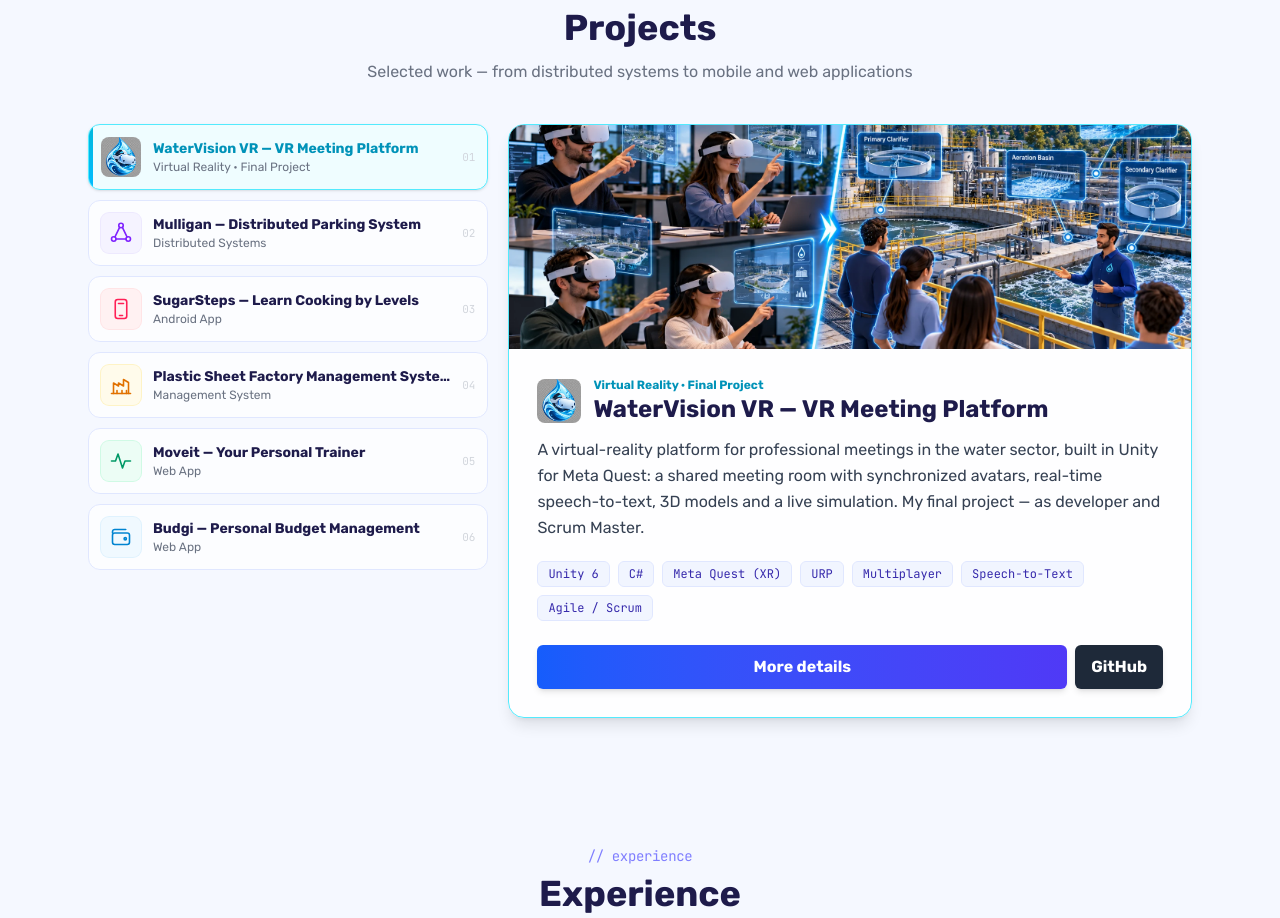
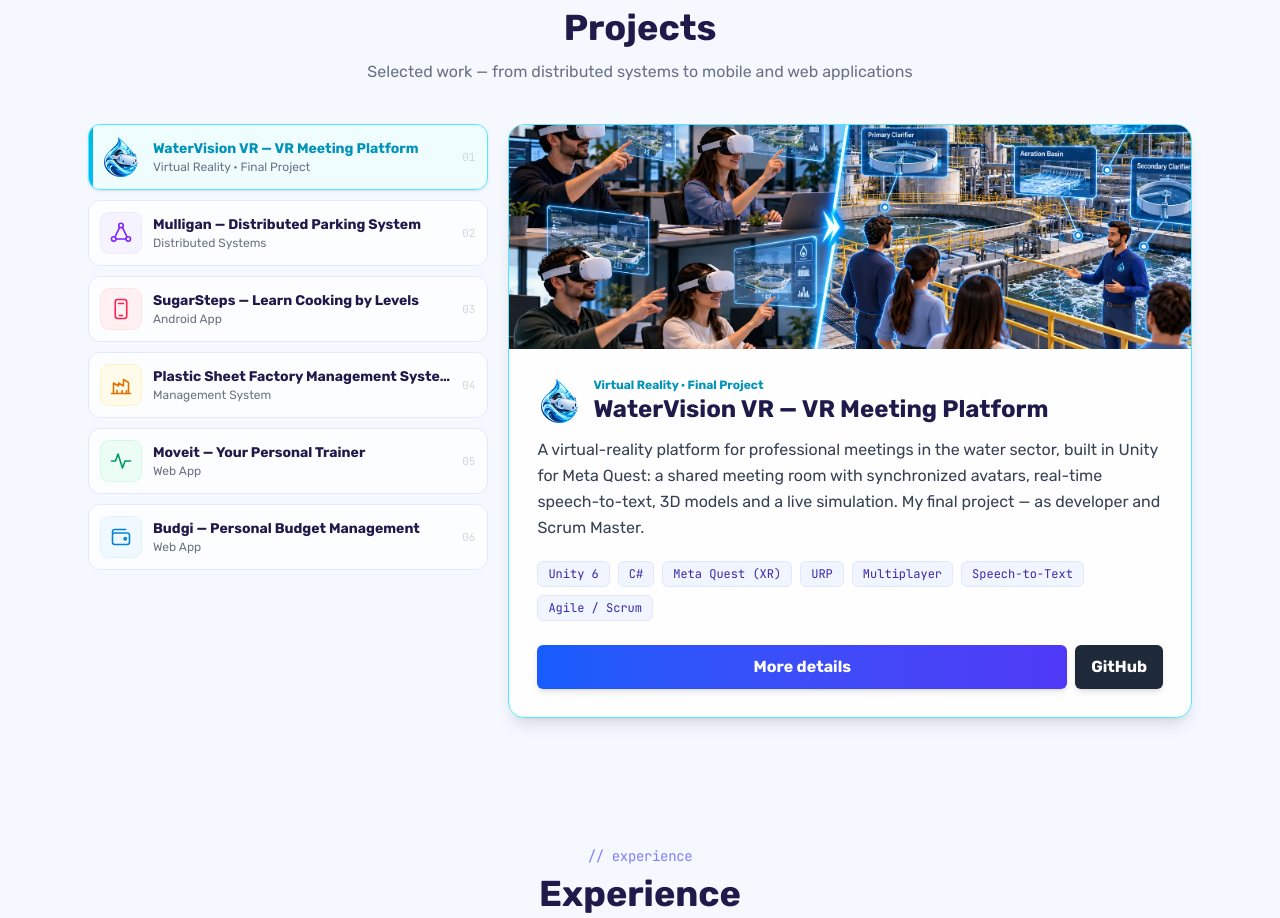
Before and after one commit to SivanSoftware/SivanSoftware.github.io, a Next.js app: page / in a window 1280 px wide. Shown: the part 1127-2045 px from the top of the page. Built offline with nearby package versions, Linux system fonts and the light colour scheme.

Commit message:
Transparent WaterVision icon, animated showcase image, remove spotlight and tilt
- Replace the small icon with a background-free version
- Add a gentle Ken Burns zoom and a light sweep on the panel image
- Remove the cursor spotlight and 3D tilt from the project panel

```diff
--- a/app/components/ProjectShowcase.tsx
+++ b/app/components/ProjectShowcase.tsx
@@ -1,5 +1,5 @@
 "use client";
-import { useRef, useState, type CSSProperties } from "react";
+import { useState } from "react";
 import Image from "next/image";
 import ProjectArt from "./ProjectArt";
 import ProjectIcon from "./ProjectIcon";
@@ -107,40 +107,7 @@ export default function ProjectShowcase({
   const active = projects.find((p) => p.id === activeId) ?? projects[0];
   const accent = accents[active.id] ?? fallbackAccent;
 
-  const panelRef = useRef<HTMLDivElement>(null);
-  const [panelStyle, setPanelStyle] = useState<CSSProperties>({});
   const listReveal = useReveal<HTMLUListElement>(0);
-
-  const reducedMotion = () =>
-    typeof window !== "undefined" &&
-    window.matchMedia("(prefers-reduced-motion: reduce)").matches;
-
-  const handleMove = (e: React.MouseEvent<HTMLDivElement>) => {
-    const el = panelRef.current;
-    if (!el) return;
-    const rect = el.getBoundingClientRect();
-    const px = (e.clientX - rect.left) / rect.width;
-    const py = (e.clientY - rect.top) / rect.height;
-    const vars = { "--mx": `${px * 100}%`, "--my": `${py * 100}%` } as CSSProperties;
-    if (reducedMotion()) {
-      setPanelStyle(vars);
-      return;
-    }
-    const rx = (0.5 - py) * 6;
-    const ry = (px - 0.5) * 6;
-    setPanelStyle({
-      ...vars,
-      transform: `perspective(1000px) rotateX(${rx}deg) rotateY(${ry}deg)`,
-    });
-  };
-
-  const handleLeave = () => {
-    setPanelStyle({
-      "--mx": "50%",
-      "--my": "50%",
-      transform: "perspective(1000px) rotateX(0deg) rotateY(0deg)",
-    } as CSSProperties);
-  };
 
   return (
     <div className="grid gap-5 lg:grid-cols-[minmax(240px,0.82fr)_1.4fr]">
@@ -202,26 +169,24 @@ export default function ProjectShowcase({
       {/* פאנל התצוגה */}
       <Reveal>
         <div
-          ref={panelRef}
-          onMouseMove={handleMove}
-          onMouseLeave={handleLeave}
-          style={panelStyle}
           role="tabpanel"
-          className={`group/panel relative flex h-full flex-col overflow-hidden rounded-2xl border bg-white/85 shadow-lg backdrop-blur-sm transition-[border-color] duration-300 [transform-style:preserve-3d] dark:bg-white/[0.04] dark:shadow-black/40 ${accent.activeBorder}`}
+          className={`relative flex h-full flex-col overflow-hidden rounded-2xl border bg-white/85 shadow-lg backdrop-blur-sm transition-[border-color] duration-300 dark:bg-white/[0.04] dark:shadow-black/40 ${accent.activeBorder}`}
         >
-          {/* זוהר עדין שעוקב אחר העכבר */}
-          <div
-            aria-hidden="true"
-            className="pointer-events-none absolute inset-0 z-10 opacity-0 transition-opacity duration-300 group-hover/panel:opacity-45"
-            style={{
-              background: `radial-gradient(320px circle at var(--mx, 50%) var(--my, 50%), ${accent.glow}, transparent 45%)`,
-            }}
-          />
-
-          {/* ויזואל גדול — תמונה אמיתית או סצנה מונפשת */}
+          {/* ויזואל גדול — תמונה אמיתית (עם תנועה עדינה) או סצנה מונפשת */}
           <div className="relative h-44 w-full overflow-hidden sm:h-56">
             {active.image ? (
-              <Image src={active.image} alt={active.title} fill className="object-cover" />
+              <>
+                <Image
+                  src={active.image}
+                  alt={active.title}
+                  fill
+                  className="ken-burns object-cover"
+                />
+                <span
+                  aria-hidden="true"
+                  className="media-shine pointer-events-none absolute inset-0"
+                />
+              </>
             ) : (
               <ProjectArt project={active} className="h-full w-full" />
             )}
--- a/app/globals.css
+++ b/app/globals.css
@@ -290,6 +290,38 @@ section[id] {
 }
 .art-bob { animation: art-bob 1.9s ease-in-out infinite; }
 
+/* תנועת "קן־ברנס" עדינה לתמונות גדולות */
+@keyframes ken-burns {
+  0% { transform: scale(1); }
+  100% { transform: scale(1.09) translate(1.5%, -1.5%); }
+}
+.ken-burns {
+  animation: ken-burns 16s ease-in-out infinite alternate;
+  will-change: transform;
+}
+
+/* הבהוב אור אלכסוני חולף על התמונה */
+@keyframes media-shine {
+  0% { transform: translateX(-130%) skewX(-18deg); opacity: 0; }
+  16% { opacity: 0.5; }
+  42% { opacity: 0; }
+  100% { transform: translateX(240%) skewX(-18deg); opacity: 0; }
+}
+.media-shine::after {
+  content: "";
+  position: absolute;
+  top: 0;
+  bottom: 0;
+  width: 45%;
+  background: linear-gradient(
+    100deg,
+    transparent,
+    rgba(255, 255, 255, 0.5),
+    transparent
+  );
+  animation: media-shine 7s ease-in-out infinite;
+}
+
 /* זוהר רך בריחוף */
 .glow-hover {
   transition: box-shadow 0.4s ease, transform 0.4s ease;
@@ -322,7 +354,9 @@ section[id] {
   .art-bar,
   .art-spin,
   .art-beat,
-  .art-bob {
+  .art-bob,
+  .ken-burns,
+  .media-shine::after {
     animation: none;
   }
 
```
Also changed, not shown: public/projects/watervision-icon.webp.
